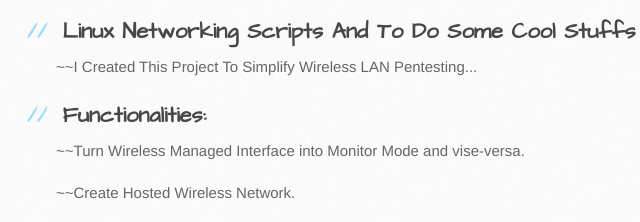
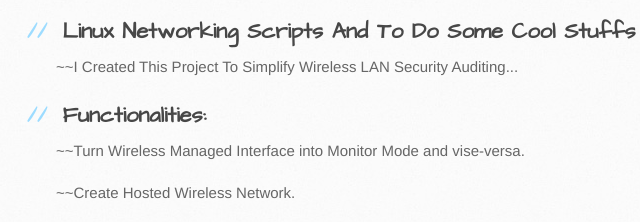
Before and after one commit to roach013/Wich, a plain HTML site: page index.html in a window 1280 px wide. Shown: the part 332-554 px from the top of the page, 114-754 px from the left. Drawn offline with Linux system fonts and the light colour scheme.

Commit message:
Update index.html

```diff
--- a/index.html
+++ b/index.html
@@ -34,7 +34,7 @@
 <h2>
 <a id="linux-networking-scripts-and-to-do-some-cool-stuffs-too-d" class="anchor" href="#linux-networking-scripts-and-to-do-some-cool-stuffs-too-d" aria-hidden="true"><span aria-hidden="true" class="octicon octicon-link"></span></a>Linux Networking Scripts And To Do Some Cool Stuffs Too :D</h2>
 
-<p>~~I Created This Project To Simplify Wireless LAN Pentesting...</p>
+<p>~~I Created This Project To Simplify Wireless LAN Security Auditing...</p>
 
 <h2>
 <a id="functionalities" class="anchor" href="#functionalities" aria-hidden="true"><span aria-hidden="true" class="octicon octicon-link"></span></a>Functionalities:</h2>
```
